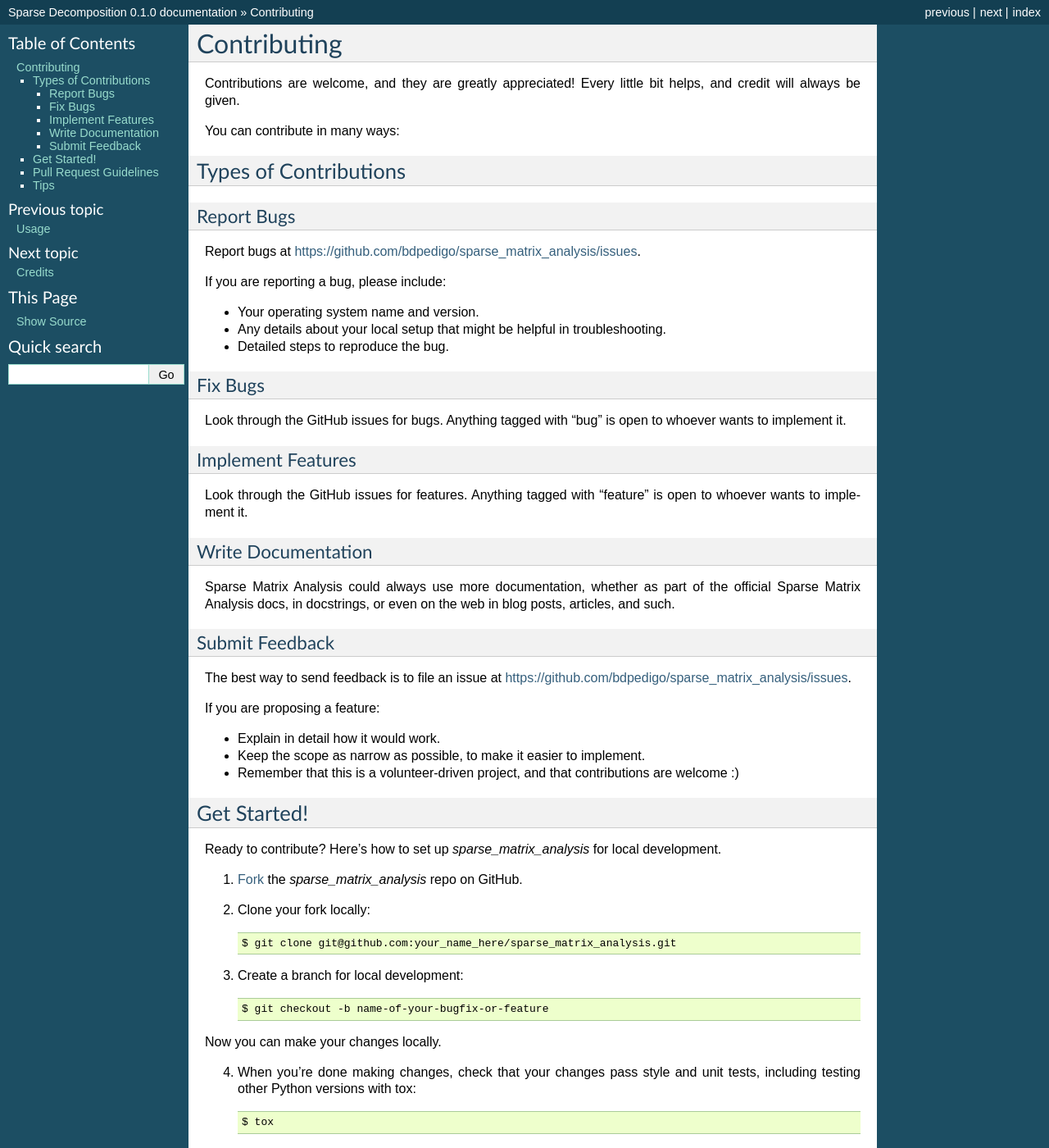
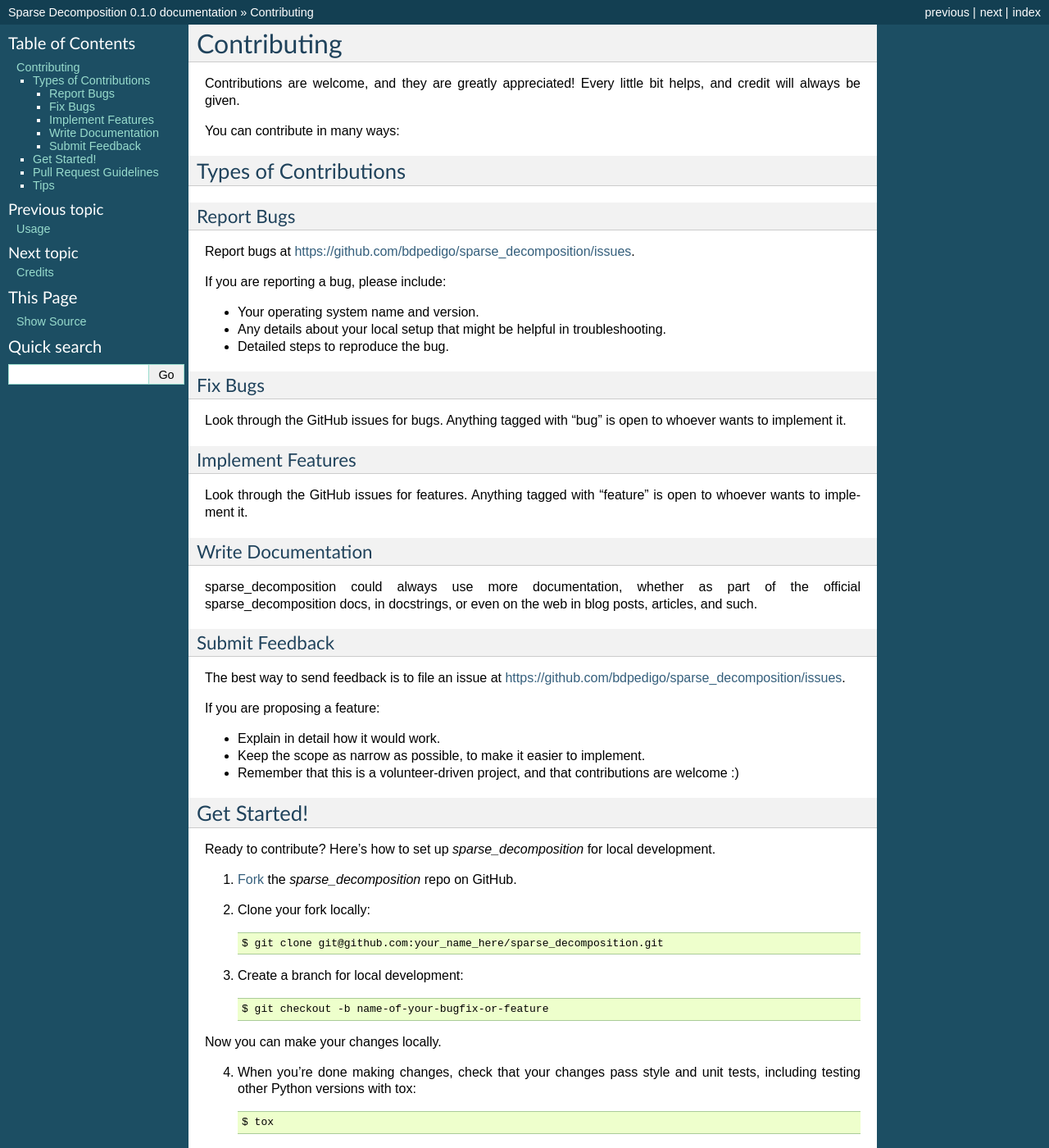
Before and after one commit to bdpedigo/sparse_decomposition, a Sphinx documentation site: the page built from docs/contributing.rst, in a window 1280 px wide and 1400 px high. Shown: the whole window at 82% size. Built offline with Sphinx 7.4.7, drawn with Linux system fonts in a browser that asks for light colours; some of the changed text lies outside the part shown.

Commit message:
fix naming in docs

```diff
--- a/CONTRIBUTING.rst
+++ b/CONTRIBUTING.rst
@@ -13,7 +13,7 @@ Types of Contributions
 Report Bugs
 ~~~~~~~~~~~
 
-Report bugs at https://github.com/bdpedigo/sparse_matrix_analysis/issues.
+Report bugs at https://github.com/bdpedigo/sparse_decomposition/issues.
 
 If you are reporting a bug, please include:
 
@@ -36,14 +36,14 @@ is open to whoever wants to implement it.
 Write Documentation
 ~~~~~~~~~~~~~~~~~~~
 
-Sparse Matrix Analysis could always use more documentation, whether as part of the
-official Sparse Matrix Analysis docs, in docstrings, or even on the web in blog posts,
+sparse_decomposition could always use more documentation, whether as part of the
+official sparse_decomposition docs, in docstrings, or even on the web in blog posts,
 articles, and such.
 
 Submit Feedback
 ~~~~~~~~~~~~~~~
 
-The best way to send feedback is to file an issue at https://github.com/bdpedigo/sparse_matrix_analysis/issues.
+The best way to send feedback is to file an issue at https://github.com/bdpedigo/sparse_decomposition/issues.
 
 If you are proposing a feature:
 
@@ -55,13 +55,13 @@ If you are proposing a feature:
 Get Started!
 ------------
 
-Ready to contribute? Here's how to set up `sparse_matrix_analysis` for
+Ready to contribute? Here's how to set up `sparse_decomposition` for
 local development.
 
-1. Fork_ the `sparse_matrix_analysis` repo on GitHub.
+1. Fork_ the `sparse_decomposition` repo on GitHub.
 2. Clone your fork locally::
 
-    $ git clone git@github.com:your_name_here/sparse_matrix_analysis.git
+    $ git clone git@github.com:your_name_here/sparse_decomposition.git
 
 3. Create a branch for local development::
 
@@ -84,7 +84,7 @@ To get tox, just pip install it.
 
 6. Submit a pull request through the GitHub website.
 
-.. _Fork: https://github.com/bdpedigo/sparse_matrix_analysis/fork
+.. _Fork: https://github.com/bdpedigo/sparse_decomposition/fork
 
 Pull Request Guidelines
 -----------------------
@@ -96,7 +96,7 @@ Before you submit a pull request, check that it meets these guidelines:
    your new functionality into a function with a docstring, and add the
    feature to the list in README.rst.
 3. The pull request should work for Python 2.6, 2.7, and 3.3, and for PyPy.
-   Check https://travis-ci.org/bdpedigo/sparse_matrix_analysis
+   Check https://travis-ci.org/bdpedigo/sparse_decomposition
    under pull requests for active pull requests or run the ``tox`` command and
    make sure that the tests pass for all supported Python versions.
 
@@ -106,4 +106,4 @@ Tips
 
 To run a subset of tests::
 
-	 $ py.test test/test_sparse_matrix_analysis.py
+	 $ py.test test/test_sparse_decomposition.py
--- a/docs/conf.py
+++ b/docs/conf.py
@@ -173,7 +173,7 @@ html_static_path = ["_static"]
 # html_file_suffix = None
 
 # Output file base name for HTML help builder.
-htmlhelp_basename = "sparse_matrix_analysisdoc"
+htmlhelp_basename = "sparse_decomposition_doc"
 
 
 # -- Options for LaTeX output --------------------------------------------------
@@ -193,7 +193,7 @@ latex_documents = [
     (
         "index",
         "sparse_matrix_analysis.tex",
-        u"Sparse Matrix Analysis Documentation",
+        u"Sparse Decomposition Documentation",
         u"Benjamin Pedigo",
         "manual",
     ),
@@ -227,8 +227,8 @@ latex_documents = [
 man_pages = [
     (
         "index",
-        "sparse_matrix_analysis",
-        u"Sparse Matrix Analysis Documentation",
+        "sparse_decomposition",
+        u"Sparse Decomposition Documentation",
         [u"Benjamin Pedigo"],
         1,
     )
@@ -246,11 +246,11 @@ man_pages = [
 texinfo_documents = [
     (
         "index",
-        "sparse_matrix_analysis",
-        u"Sparse Matrix Analysis Documentation",
+        "sparse_decomposition",
+        u"Sparse Decomposition Documentation",
         u"Benjamin Pedigo",
-        "sparse_matrix_analysis",
-        "One line description of project.",
+        "sparse_decompositioni",
+        "Algorithms for sparse PCA and sparse matrix approximation from 'A New Basis for Sparse PCA'.",
         "Miscellaneous",
     ),
 ]
--- a/docs/index.rst
+++ b/docs/index.rst
@@ -20,8 +20,8 @@ Contents:
 Feedback
 ========
 
-If you have any suggestions or questions about **Sparse Matrix Analysis** feel free to email me
+If you have any suggestions or questions about **Sparse Decomposition** feel free to email me
 at benjamindpedigo@gmail.com.
 
-If you encounter any errors or problems with **Sparse Matrix Analysis**, please let me know!
-Open an Issue at the GitHub http://github.com/bdpedigo/sparse_matrix_analysis main repository.
+If you encounter any errors or problems with **Sparse Decomposition**, please let me know!
+Open an Issue at the GitHub http://github.com/bdpedigo/sparse_decomposition main repository.
--- a/docs/usage.rst
+++ b/docs/usage.rst
@@ -2,6 +2,6 @@
 Usage
 ========
 
-To use Sparse Matrix Analysis in a project::
+To use Sparse Decomposition in a project::
 
-	import sparse_matrix_analysis
+	import sparse_decomposition
```
